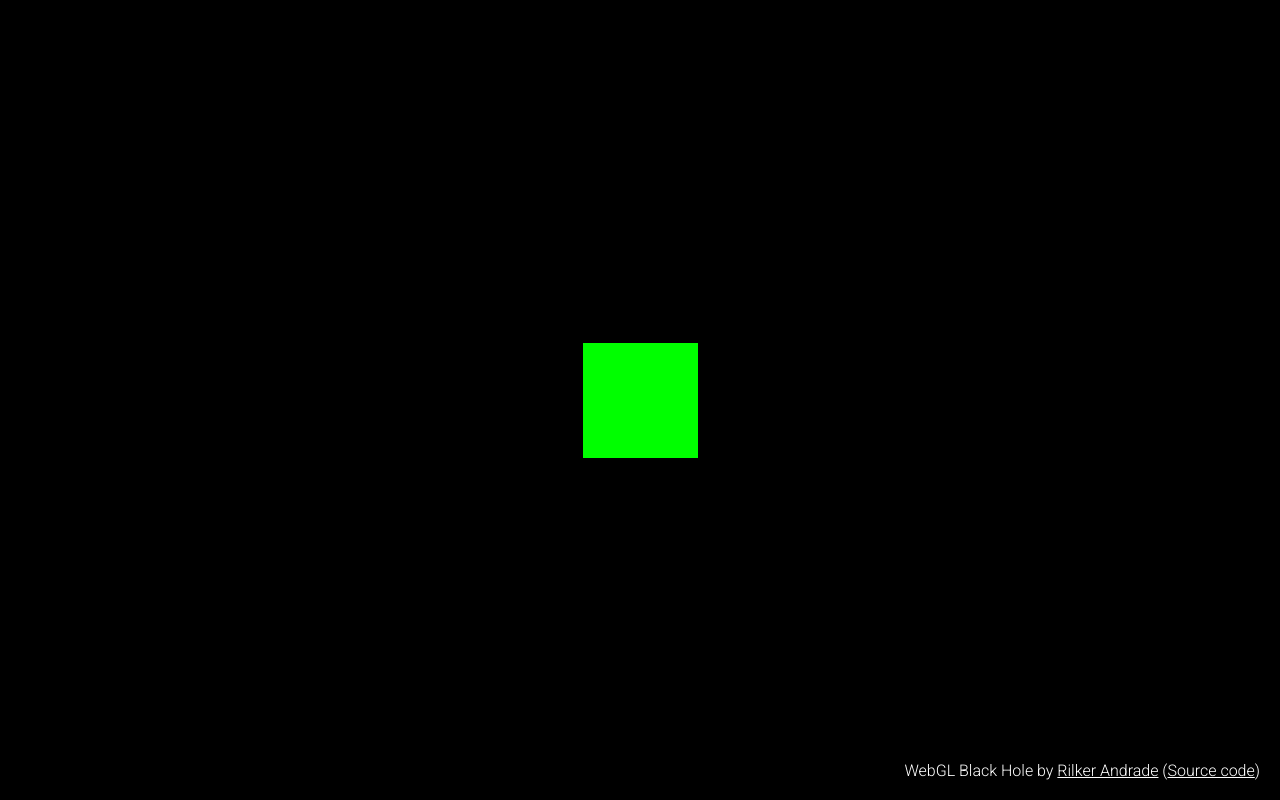
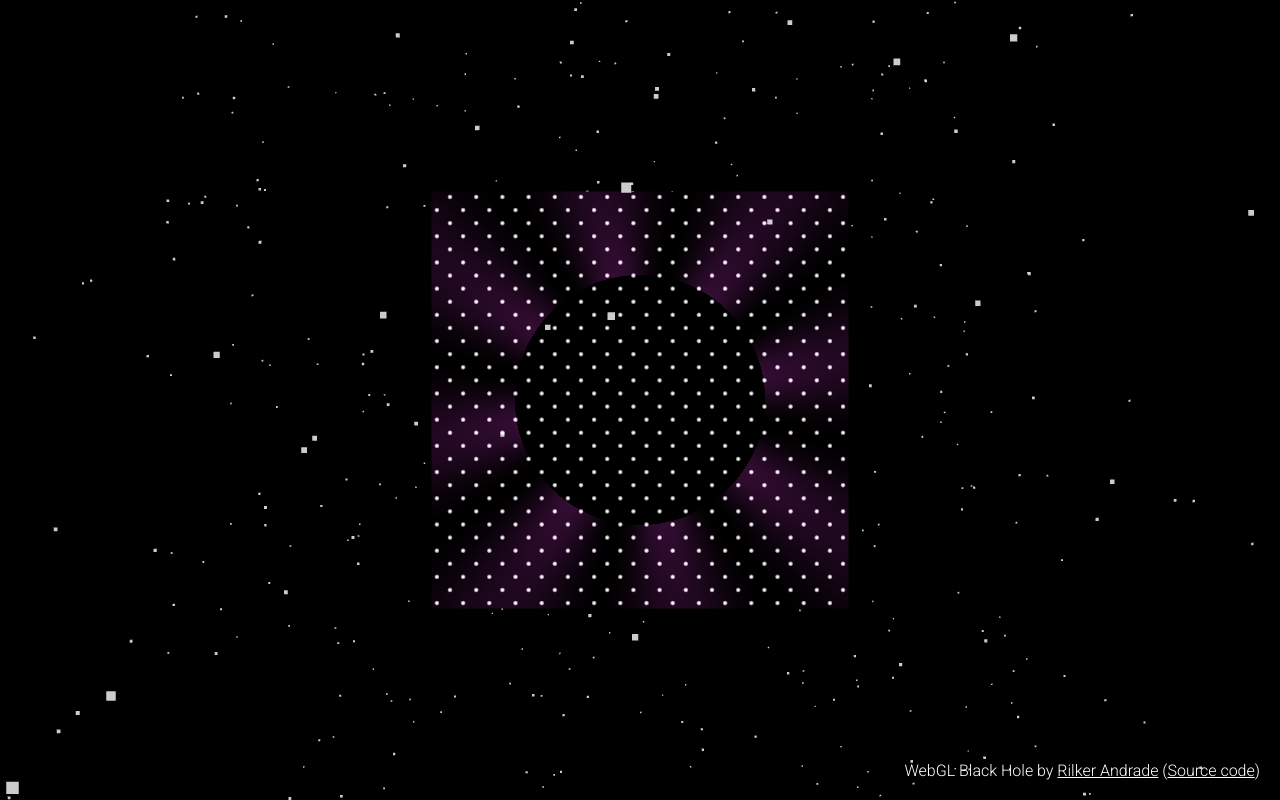
Before and after one commit to rilker/buraconegro, a plain HTML site: page index.html in a window 1280 px wide. Drawn offline with nearby package versions, Linux system fonts and the light colour scheme.

Commit message:
Implementar simulação completa do buraco negro com shaders e partículas

```diff
--- a/index.html
+++ b/index.html
@@ -48,43 +48,144 @@
         </div>
 
         <script type="module">
-            console.log('Script iniciando...');
+            console.log('Iniciando simulação do buraco negro...');
 
             try {
-                // Importar Three.js primeiro
+                // Importar Three.js
                 const THREE = await import('three');
-                console.log('Three.js carregado:', THREE);
+                console.log('Three.js carregado com sucesso');
 
-                // Criar uma cena básica para teste
-                const scene = new THREE.Scene();
-                const camera = new THREE.PerspectiveCamera(75, window.innerWidth / window.innerHeight, 0.1, 1000);
-                const renderer = new THREE.WebGLRenderer();
+                // Configurações
+                const config = {
+                    pixelRatio: Math.min(Math.max(window.devicePixelRatio, 1), 2),
+                    width: window.innerWidth,
+                    height: window.innerHeight
+                };
 
-                renderer.setSize(window.innerWidth, window.innerHeight);
+                // Cenas
+                const scenes = {
+                    space: new THREE.Scene(),
+                    distortion: new THREE.Scene(),
+                    overlay: new THREE.Scene()
+                };
+
+                // Câmera
+                const camera = new THREE.PerspectiveCamera(75, config.width / config.height, 0.1, 1000);
+                camera.position.z = 5;
+
+                // Renderer
+                const renderer = new THREE.WebGLRenderer({
+                    antialias: true,
+                    alpha: true
+                });
+                renderer.setSize(config.width, config.height);
+                renderer.setPixelRatio(config.pixelRatio);
+                renderer.setClearColor(0x000000, 1);
                 document.querySelector('.experience').appendChild(renderer.domElement);
 
-                // Criar um cubo simples para teste
-                const geometry = new THREE.BoxGeometry();
-                const material = new THREE.MeshBasicMaterial({ color: 0x00ff00 });
-                const cube = new THREE.Mesh(geometry, material);
-                scene.add(cube);
+                // Criar buraco negro
+                const blackHoleGeometry = new THREE.PlaneGeometry(4, 4);
+                const blackHoleMaterial = new THREE.ShaderMaterial({
+                    vertexShader: `
+                        varying vec2 vUv;
+                        void main() {
+                            vUv = uv;
+                            gl_Position = projectionMatrix * modelViewMatrix * vec4(position, 1.0);
+                        }
+                    `,
+                    fragmentShader: `
+                        uniform float time;
+                        varying vec2 vUv;
 
-                camera.position.z = 5;
+                        void main() {
+                            vec2 uv = vUv - 0.5;
+                            float dist = length(uv);
 
-                // Função de animação
+                            // Efeito de distorção
+                            float distortion = 1.0 / (1.0 + dist * 10.0);
+
+                            // Cor do buraco negro
+                            vec3 color = vec3(0.0);
+
+                            // Disco de acreção
+                            if(dist > 0.3 && dist < 0.8) {
+                                float angle = atan(uv.y, uv.x);
+                                float spiral = sin(angle * 8.0 + time * 2.0) * 0.5 + 0.5;
+                                color = vec3(0.8, 0.2, 0.8) * spiral * distortion;
+                            }
+
+                            // Partículas estelares
+                            float stars = sin(uv.x * 100.0 + time) * sin(uv.y * 100.0 + time * 0.5);
+                            stars = max(0.0, stars - 0.8) * 5.0;
+                            color += vec3(stars);
+
+                            gl_FragColor = vec4(color, 1.0);
+                        }
+                    `,
+                    uniforms: {
+                        time: { value: 0 }
+                    }
+                });
+
+                const blackHole = new THREE.Mesh(blackHoleGeometry, blackHoleMaterial);
+                scenes.space.add(blackHole);
+
+                // Adicionar partículas estelares
+                const starsGeometry = new THREE.BufferGeometry();
+                const starsCount = 1000;
+                const starsPositions = new Float32Array(starsCount * 3);
+
+                for(let i = 0; i < starsCount * 3; i += 3) {
+                    starsPositions[i] = (Math.random() - 0.5) * 20;
+                    starsPositions[i + 1] = (Math.random() - 0.5) * 20;
+                    starsPositions[i + 2] = (Math.random() - 0.5) * 20;
+                }
+
+                starsGeometry.setAttribute('position', new THREE.BufferAttribute(starsPositions, 3));
+
+                const starsMaterial = new THREE.PointsMaterial({
+                    color: 0xffffff,
+                    size: 0.05,
+                    transparent: true,
+                    opacity: 0.8
+                });
+
+                const stars = new THREE.Points(starsGeometry, starsMaterial);
+                scenes.space.add(stars);
+
+                // Animação
+                let time = 0;
                 function animate() {
                     requestAnimationFrame(animate);
-                    cube.rotation.x += 0.01;
-                    cube.rotation.y += 0.01;
-                    renderer.render(scene, camera);
+                    time += 0.01;
+
+                    // Atualizar uniformes
+                    blackHoleMaterial.uniforms.time.value = time;
+
+                    // Rotação das estrelas
+                    stars.rotation.y += 0.001;
+
+                    // Renderizar
+                    renderer.render(scenes.space, camera);
                 }
 
                 animate();
-                console.log('Cena básica criada com sucesso!');
+                console.log('Simulação do buraco negro iniciada com sucesso!');
+
+                // Responsividade
+                window.addEventListener('resize', () => {
+                    config.width = window.innerWidth;
+                    config.height = window.innerHeight;
+
+                    camera.aspect = config.width / config.height;
+                    camera.updateProjectionMatrix();
+
+                    renderer.setSize(config.width, config.height);
+                });
 
             } catch (error) {
-                console.error('Erro ao carregar:', error);
-                document.querySelector('.experience').innerHTML = '<div style="color: white; text-align: center; padding: 50px;">Erro ao carregar a simulação: ' + error.message + '</div>';
+                console.error('Erro ao carregar simulação:', error);
+                document.querySelector('.experience').innerHTML = '<div style="color: white; text-align: center; padding: 50px; font-family: Arial, sans-serif;">Erro ao carregar a simulação do buraco negro: ' + error.message + '</div>';
             }
         </script>
     </body>
```
